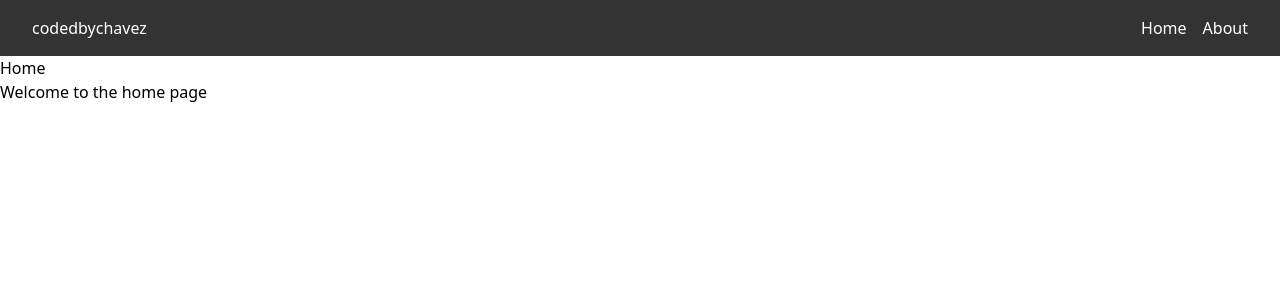
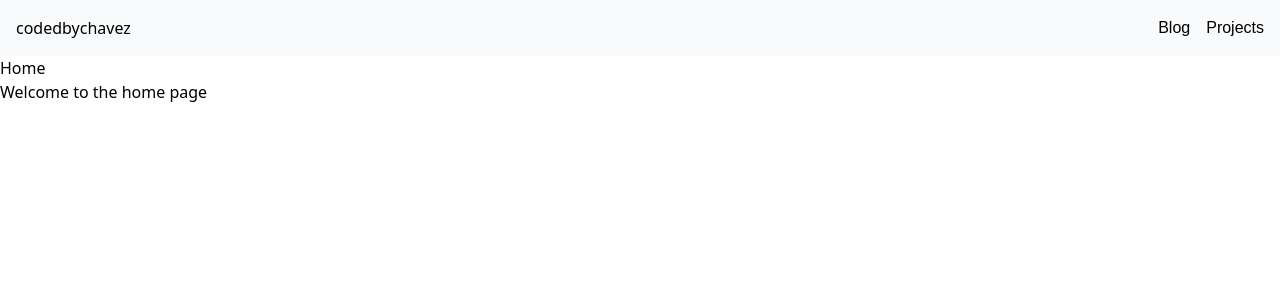
Before and after one commit to codedbychavez/my-blog, a Nuxt app: page / in a window 1280 px wide. Shown: the top 300 px of the page. Built offline with nearby package versions, Linux system fonts and the light colour scheme.

Commit message:
Updates to navbar

```diff
--- a/app.vue
+++ b/app.vue
@@ -1,6 +1,16 @@
 <template>
-  <div>
+  <div class="app">
     <SharedNavbar />
-    <NuxtPage />
+    <div class="nuxt-page-wrapper">
+      <NuxtPage />
+    </div>
   </div>
 </template>
+
+<style scoped>
+
+.nuxt-page-wrapper {
+  max-width: 1140px;
+}
+
+</style>
--- a/assets/main.scss
+++ b/assets/main.scss
@@ -0,0 +1,8 @@
+@import url('https://fonts.googleapis.com/css2?family=Roboto:ital,wght@0,100..900;1,100..900&family=Rubik:ital,wght@0,300..900;1,300..900&display=swap');
+
+.html, body {
+  font-family: 'Roboto', sans-serif;
+  font-size: 16px;
+  line-height: 1.5;
+  color: #333;
+}
--- a/components/Shared/Navbar.vue
+++ b/components/Shared/Navbar.vue
@@ -1,30 +1,37 @@
 <template>
   <div class="navbar">
+    <div class="navbar-content">
       <div class="logo">
         <nuxt-link to="/">codedbychavez</nuxt-link>
       </div>
 
       <nav>
         <ul class="nav-links">
-        <li><nuxt-link to="/">Home</nuxt-link></li>
-        <li><nuxt-link to="/about">About</nuxt-link></li>
+          <li><nuxt-link to="/">Blog</nuxt-link></li>
+          <li><nuxt-link to="/about">Projects</nuxt-link></li>
         </ul>
+        <div class="social-media-links">
+
+        </div>
       </nav>
+    </div>
   </div>
 </template>
 
 <style scoped>
 .navbar {
-    background-color: #333;
-    color: white;
-    display: flex;
-    justify-content: space-between;
-    padding: 1rem 2rem;
+  @apply bg-gray-50;
+}
+
+.navbar-content {
+ @apply flex justify-between items-center p-4 mx-auto;
+ max-width: 1440px;
 }
 
 .nav-links {
   display: flex;
   list-style: none;
   gap: 1rem;
+  font-family: 'Rubik', sans-serif;
 }
 </style>
--- a/nuxt.config.ts
+++ b/nuxt.config.ts
@@ -2,5 +2,5 @@
 export default defineNuxtConfig({
   compatibilityDate: '2024-11-01',
   devtools: { enabled: true },
-  modules: ['@nuxtjs/tailwindcss']
+  modules: ['@nuxtjs/tailwindcss'],
 })
```
Lines whose indentation alone changed are shown as unchanged.
